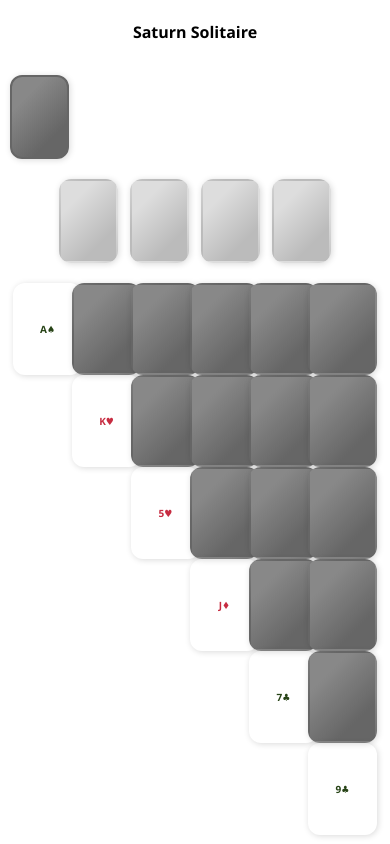
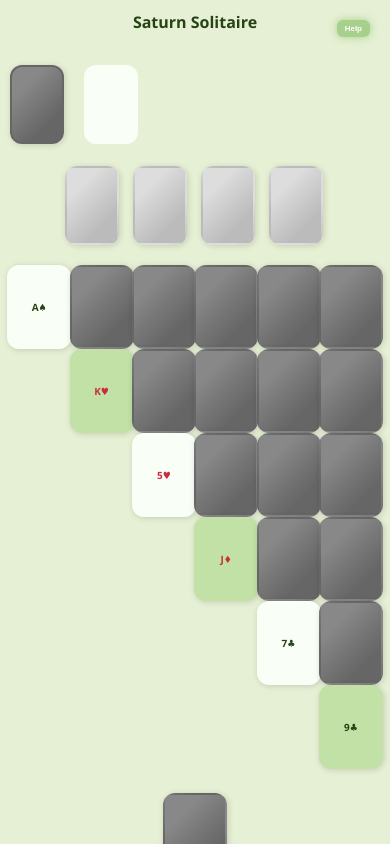
Before and after one commit to sapphiremoonlight/saturn-solitaire, a plain HTML site: page index.html in a window 390 px wide. Shown: the top 844 px of the page. Drawn offline with Linux system fonts and the light colour scheme.

Commit message:
Update solitaire.css

```diff
--- a/solitaire.css
+++ b/solitaire.css
@@ -1,4 +1,7 @@
-the css cut here. finish the code
+/* =============================== */
+/* 🌿 Green Theme 🌿                */
+/* =============================== */
+
 :root {
   --color-bg: #e6f0d4; /* green */
   --color-card-light: #f9fff7;
@@ -15,7 +18,11 @@ the css cut here. finish the code
   --color-highlight: #a8d08d;
 }
 
-/* Blue Theme */
+
+/* =============================== */
+/* 🌊 Blue Theme 🌊                */
+/* =============================== */
+
 .theme-blue {
   --color-bg: #d4e6f0;
   --color-card-light: #f7fbff;
@@ -24,7 +31,11 @@ the css cut here. finish the code
   --color-highlight: #8db6d0;
 }
 
-/* Pink Theme */
+
+/* =============================== */
+/* 🌸 Pink Theme 🌸                */
+/* =============================== */
+
 .theme-pink {
   --color-bg: #f0d4e6;
   --color-card-light: #fff7fb;
@@ -33,7 +44,11 @@ the css cut here. finish the code
   --color-highlight: #d08db6;
 }
 
-/* Purple Theme */
+
+/* =============================== */
+/* 💜 Purple Theme 💜              */
+/* =============================== */
+
 .theme-purple {
   --color-bg: #e6d4f0;
   --color-card-light: #f7f4ff;
@@ -41,6 +56,11 @@ the css cut here. finish the code
   --color-text: #3f1657;
   --color-highlight: #a88dd0;
 }
+
+
+/* =============================== */
+/* 🖋️ Global Styles 🖋️           */
+/* =============================== */
 
 body {
   font-family: 'Segoe UI', Tahoma, Geneva, Verdana, sans-serif;
@@ -56,6 +76,11 @@ h1 {
   margin-bottom: 12px;
   font-weight: 700;
 }
+
+
+/* =============================== */
+/* 🃏 Tableau Styles 🃏            */
+/* =============================== */
 
 #tableau {
   display: flex;
@@ -114,6 +139,11 @@ h1 {
   cursor: default;
 }
 
+
+/* =============================== */
+/* 🎮 Controls Styles 🎮          */
+/* =============================== */
+
 #controls {
   margin-top: 20px;
   display: flex;
@@ -144,6 +174,11 @@ button:hover {
   background-color: var(--color-highlight);
   box-shadow: 0 0 8px var(--color-highlight);
 }
+
+
+/* =============================== */
+/* ❓ Help Modal Styles ❓        */
+/* =============================== */
 
 #helpModal {
   display: none;
@@ -184,10 +219,20 @@ button:hover {
   background-color: #7eb063;
 }
 
+
+/* =============================== */
+/* ⚡ Highlight Styles ⚡          */
+/* =============================== */
+
 .hint-highlight {
   border: 2px solid #ffeb3b; /* Yellow border for highlighting */
   box-shadow: 0 0 10px #ffeb3b; /* Glow effect */
 }
+
+
+/* =============================== */
+/* 🌙 Theme Selector Styles 🌙     */
+/* =============================== */
 
 #themeSelector {
   font-weight: 600;
@@ -204,7 +249,11 @@ button:hover {
   border-color: #7eb063;
 }
 
-/* Stock and waste styles */
+
+/* =============================== */
+/* 🏞️ Stock and Waste Styles 🏞️  */
+/* =============================== */
+
 #stockWaste {
   display: flex;
   gap: 20px;
@@ -248,6 +297,11 @@ button:hover {
   cursor: default;
 }
 
+
+/* =============================== */
+/* 🏰 Foundations Styles 🏰        */
+/* =============================== */
+
 #foundations {
   display: flex;
   gap: 12px;
@@ -284,10 +338,13 @@ button:hover {
   box-shadow: 0 0 10px var(--color-highlight);
 }
 
-/* Mobile Responsiveness */
+/* =============================== */
+/* 📱 Mobile Responsiveness 📱    */
+/* =============================== */
+
 @media (max-width: 900px) {
   body {
-    margin: 15px;
+    margin: 0 20px; /* Increased left and right margin */
   }
 
   h1 {
@@ -296,7 +353,7 @@ button:hover {
 
   .card {
     width: 60px;
-    height: 90px;
+    height: 80px;
     font-size: 14px;
     margin-top: 0; /* Remove overlapping */
   }
@@ -305,6 +362,7 @@ button:hover {
     gap: 8px;
     flex-wrap: wrap; /* Allow cards to wrap */
     justify-content: center;
+    display: flex;
   }
 
   .pile {
@@ -312,18 +370,22 @@ button:hover {
     display: flex;
     flex-direction: column;
     align-items: center;
+    flex-grow: 1; /* Allow piles to grow if space permits */
+    min-width: 60px; /* Minimum width to avoid too much shrinking */
   }
 
   #stockPile, #wastePile {
     width: 70px;
     height: 105px;
     font-size: 24px;
+    margin-bottom: 4px; /* Reduced space between waste and stock piles */
   }
 
   #foundations .foundation-pile {
     width: 70px;
     height: 105px;
     font-size: 16px;
+    margin-right: 4px; /* Reduced space between foundation cards */
   }
 
   #controls {
@@ -337,13 +399,13 @@ button:hover {
   }
 
   #helpModal {
-        width: 240px;
+    width: 240px;
   }
 }
 
 @media (max-width: 680px) {
   body {
-    margin: 12px;
+    margin: 0 15px; /* Increased left and right margin */
   }
 
   h1 {
@@ -361,6 +423,7 @@ button:hover {
     gap: 6px;
     flex-wrap: wrap; /* Allow cards to wrap */
     justify-content: center;
+    display: flex;
   }
 
   .pile {
@@ -368,18 +431,22 @@ button:hover {
     display: flex;
     flex-direction: column;
     align-items: center;
+    flex-grow: 1;
+    min-width: 50px;
   }
 
   #stockPile, #wastePile {
-    width: 60px;
+    width: 70px;
     height: 90px;
     font-size: 20px;
+    margin-bottom: 4px; /* Reduced space between waste and stock piles */
   }
 
   #foundations .foundation-pile {
-    width: 60px;
+    width: 70px;
     height: 90px;
     font-size: 14px;
+    margin-right: 4px; /* Reduced space between foundation cards */
   }
 
   #controls {
@@ -399,7 +466,7 @@ button:hover {
 
 @media (max-width: 480px) {
   body {
-    margin: 10px;
+    margin: 0 10px; /* Increased left and right margin */
   }
 
   h1 {
@@ -407,35 +474,40 @@ button:hover {
   }
 
   .card {
-    width: 45px;
-    height: 68px;
+    width: 40px;
+    height: 60px;
     font-size: 10px;
     margin-top: 0; /* Remove overlapping */
   }
 
   #tableau {
     gap: 4px;
-    flex-wrap: wrap; /* Allow cards to wrap */
+    flex-wrap: wrap;
     justify-content: center;
+    display: flex;
   }
 
   .pile {
-    width: 55px;
+    width: 50px;
     display: flex;
     flex-direction: column;
     align-items: center;
+    flex-grow: 1;
+    min-width: 45px; /* Make sure piles don't shrink too much */
   }
 
   #stockPile, #wastePile {
-    width: 55px;
-    height: 80px;
+    width: 50px;
+    height: 75px;
     font-size: 18px;
+    margin-bottom: 2px; /* Reduced space between waste and stock piles */
   }
 
   #foundations .foundation-pile {
-    width: 55px;
-    height: 80px;
+    width: 50px;
+    height: 75px;
     font-size: 12px;
+    margin-right: 2px; /* Reduced space between foundation cards */
   }
 
   #controls {
```
